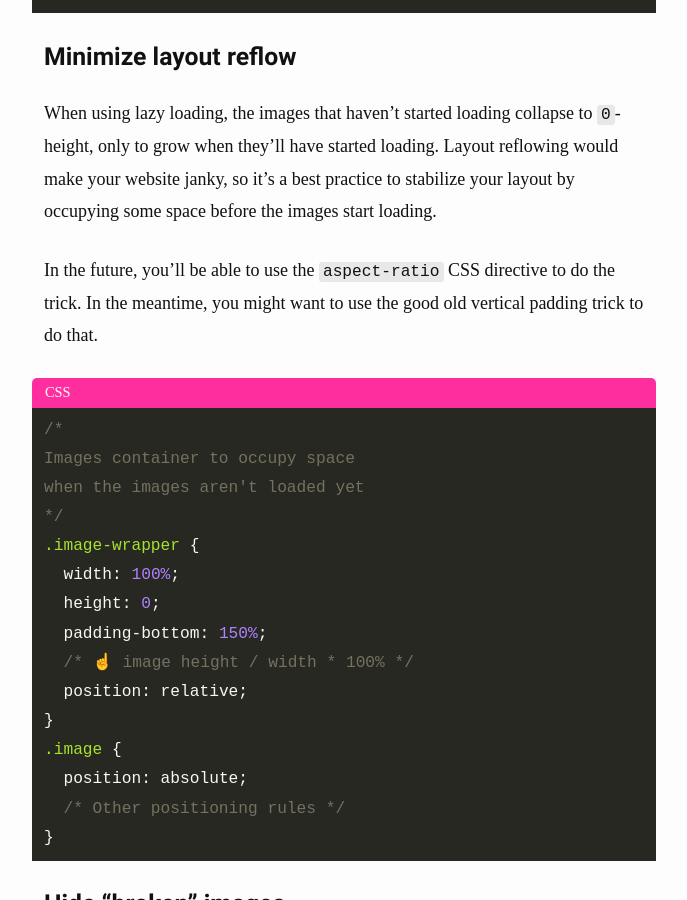
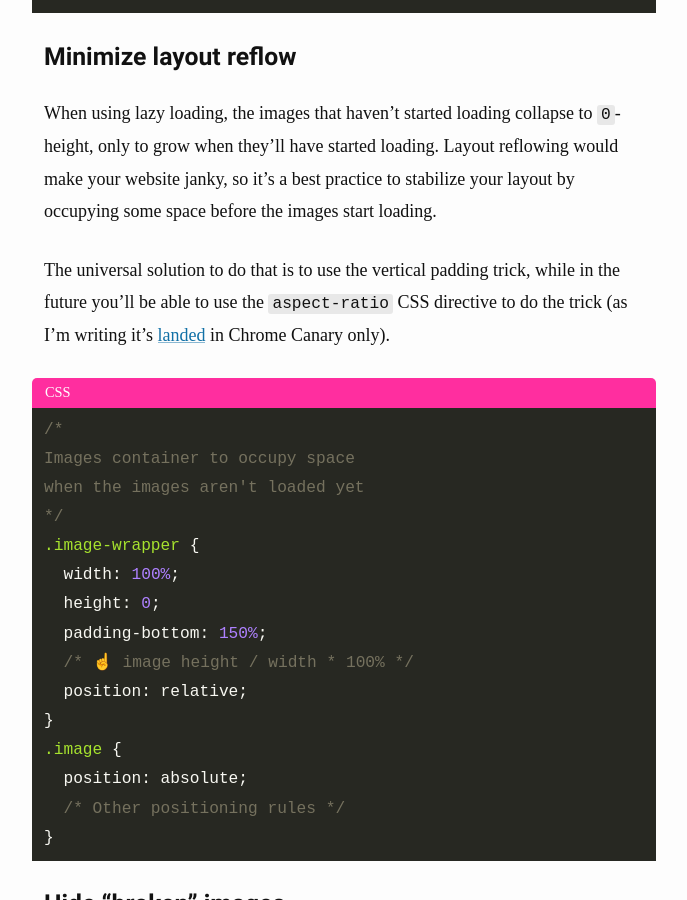
Before and after one commit to verlok/verlok.github.io, a Jekyll site: the page built from _posts/2020-05-24-lazy-load-responsive-images-in-2020-srcset-sizes-picture-webp.md, in a window 1280 px wide and 900 px high, scrolled down 4599 px. Shown: the whole window, without its empty margins (296-983 px from the left). Built offline with Jekyll 4.4.1, drawn with Linux system fonts in a browser that asks for light colours; some web fonts are replaced.

Commit message:
Clarified sentence about vertical padding trick

````diff
--- a/_posts/2020-05-24-lazy-load-responsive-images-in-2020-srcset-sizes-picture-webp.md
+++ b/_posts/2020-05-24-lazy-load-responsive-images-in-2020-srcset-sizes-picture-webp.md
@@ -150,7 +150,8 @@ var lazyLoad = new LazyLoad({
 
 When using lazy loading, the images that haven't started loading collapse to `0`-height, only to grow when they'll have started loading. Layout reflowing would make your website janky, so it's a best practice to stabilize your layout by occupying some space before the images start loading.
 
-In the future, you'll be able to use the `aspect-ratio` CSS directive to do the trick. In the meantime, you might want to use the good old vertical padding trick to do that.
+The universal solution to do that is to use the vertical padding trick, while in the future you'll be able to use the `aspect-ratio` CSS directive to do the trick (as I'm writing it's [landed](https://twitter.com/Una/status/1260980901934137345) in Chrome Canary only).
+
 
 ```css
 /*
````
